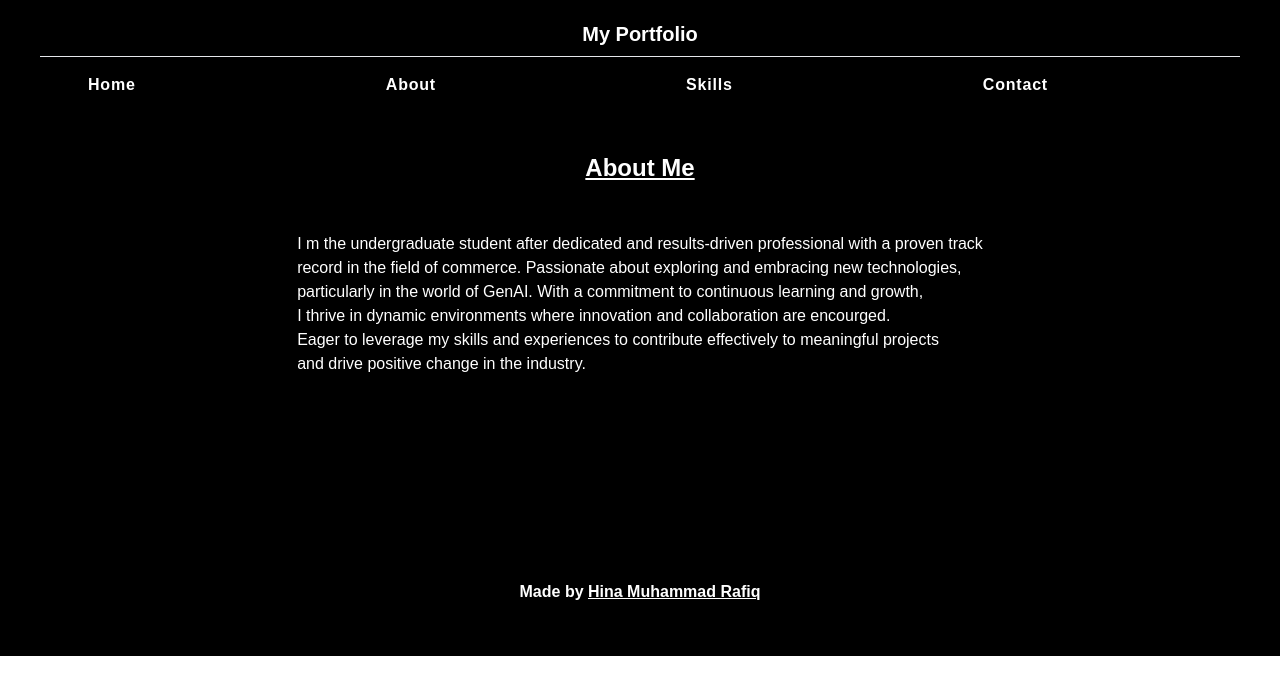
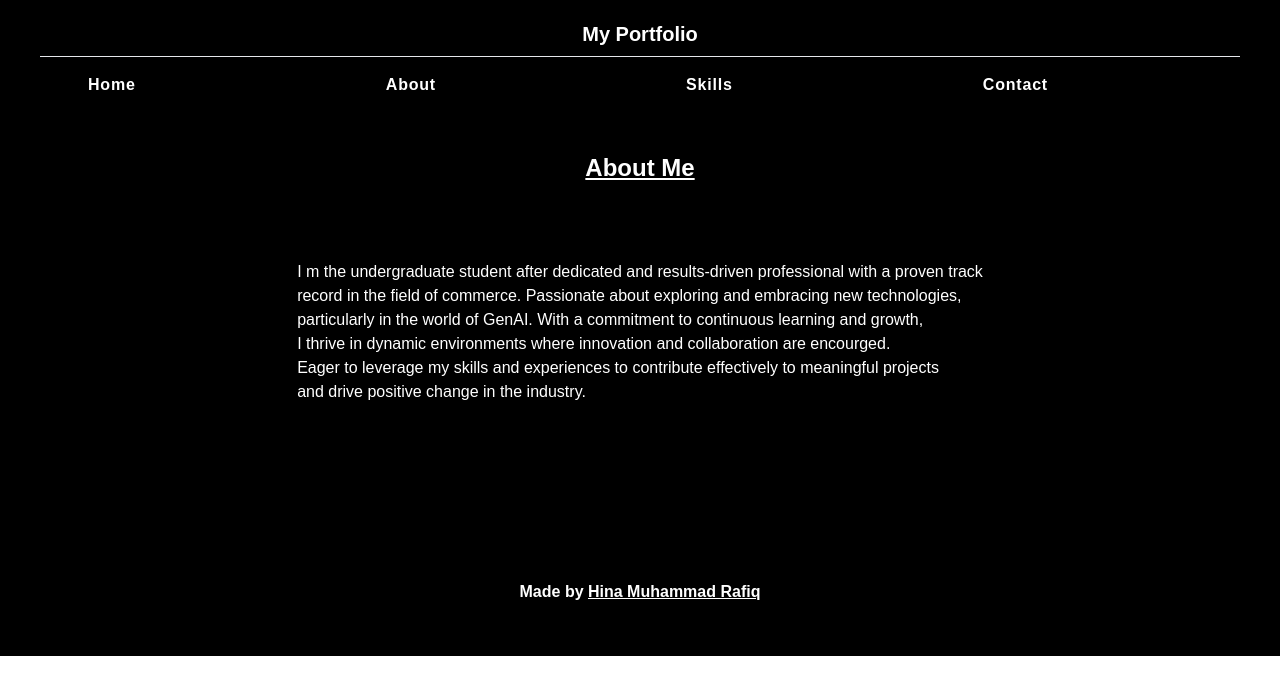
Before and after one commit to Hinarafiq/My-Portfolio, a Next.js app: page /About in a window 1280 px wide. Shown: the top 694 px of the page. Built offline with nearby package versions, Linux system fonts and the light colour scheme.

Commit message:
Update page.tsx

```diff
--- a/app/About/page.tsx
+++ b/app/About/page.tsx
@@ -5,7 +5,7 @@ export default function About (){
          <h1 className="font-semibold text-2xl mt-10"><u>About Me</u></h1> <br />
         </div>
 
-        <div className="flex justify-center items-center font-medium mt-12">
+        <div className="flex justify-center items-center font-light md:font-medium p-7 mt-12">
           <p>I m the undergraduate student after dedicated and results-driven professional with a proven track <br />
             record in the field of commerce. Passionate about exploring and embracing new technologies,<br />
              particularly in the world of GenAI. With a commitment to continuous learning and growth, <br />
```
